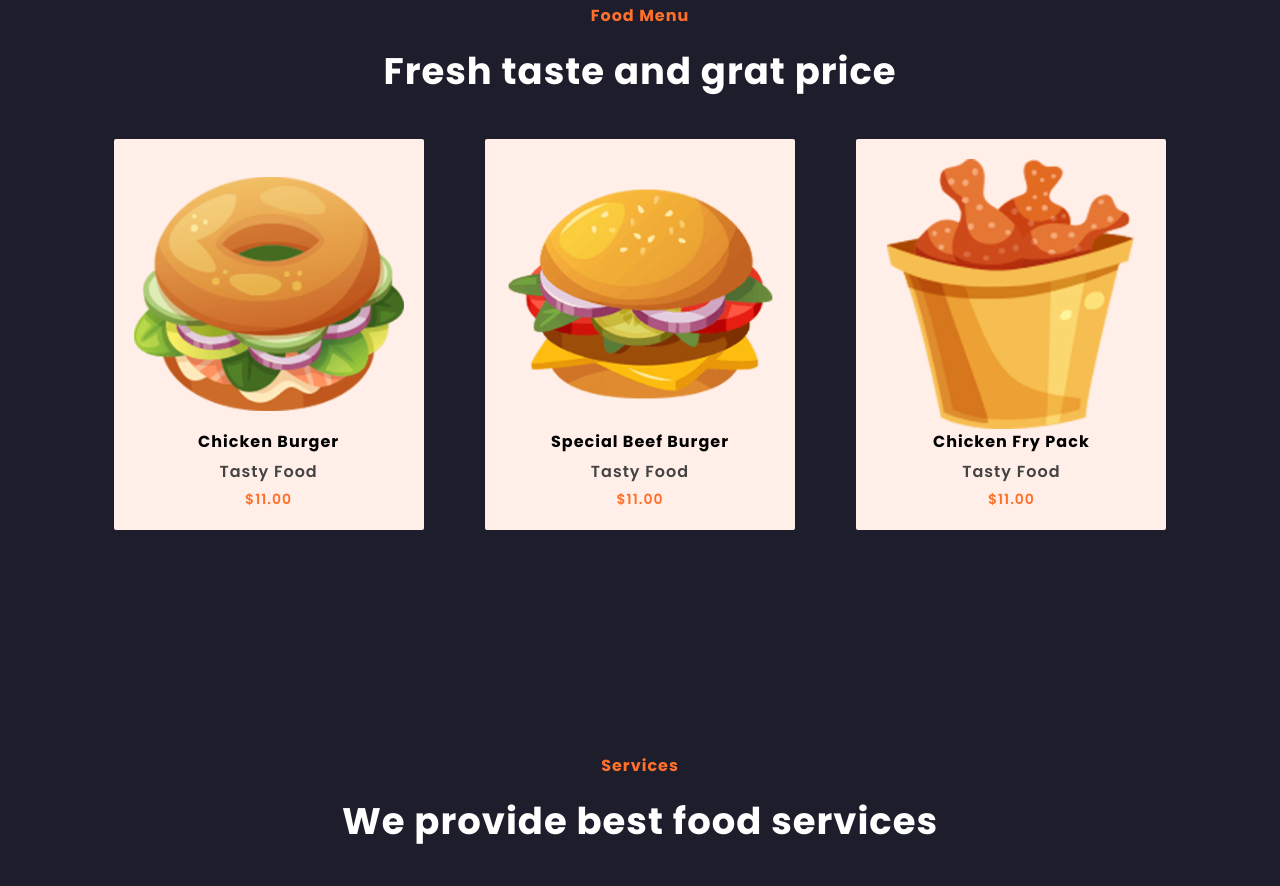
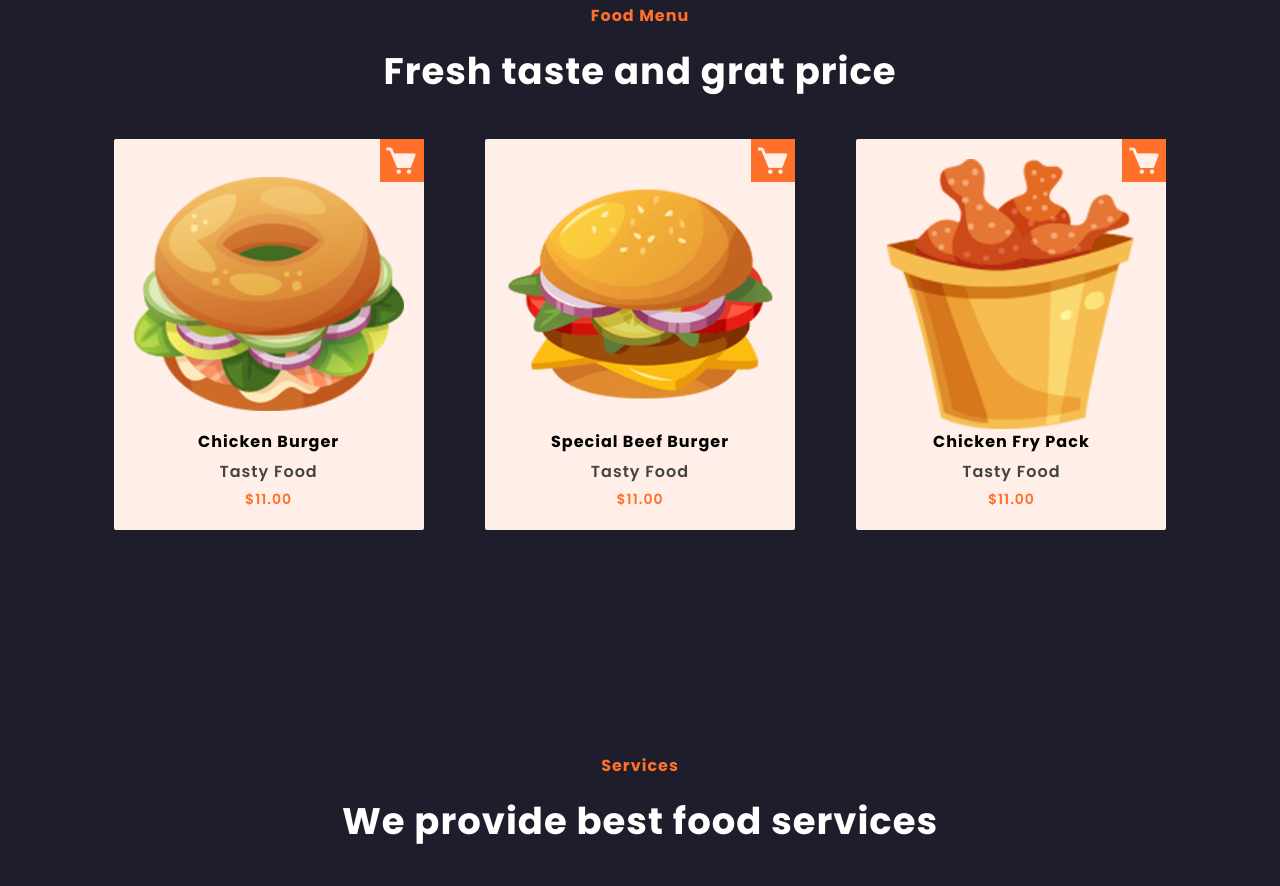
Before and after one commit to Michael-Chacon/proyectoHtmlCss, a plain HTML site: page index.html in a window 1280 px wide. Shown: the part 1547-2433 px from the top of the page. Drawn offline with nearby package versions, Linux system fonts and the light colour scheme; a web font is replaced by a local one.

Commit message:
style: :lipstick: Carrito de compras
En la sección foot menu agregué el carrito de compras a las 3 cards

@CampusLands

```diff
--- a/css/grid.css
+++ b/css/grid.css
@@ -175,6 +175,18 @@ h4{
     border-radius: 2px;
     padding: 20px 5px;
     background-color: #ffefe8;
+    position: relative;
+
+}
+
+.menus .cardMenu i{
+    position: absolute;
+    top: 0;
+    right: 0;
+    color: #ffefe8;
+    font-size: 35px;
+    padding: 4px;
+    background-color: #ff702a;
 }
 
 .imgMenu{
--- a/index.html
+++ b/index.html
@@ -61,6 +61,7 @@
         </div>
         <section class="menus">
           <div class="cardMenu">
+            <i class='bx bxs-cart'></i>
             <img
               src="storage/img/food1.png"
               class="imgMenu"
@@ -71,6 +72,7 @@
             <p class="precio">$11.00</p>
           </div>
           <div class="cardMenu">
+            <i class='bx bxs-cart'></i>
             <img
               src="storage/img/food2.png"
               class="imgMenu"
@@ -81,6 +83,7 @@
             <p class="precio">$11.00</p>
           </div>
           <div class="cardMenu">
+            <i class='bx bxs-cart'></i>
             <img
               src="storage/img/food3.png"
               class="imgMenu"
```
